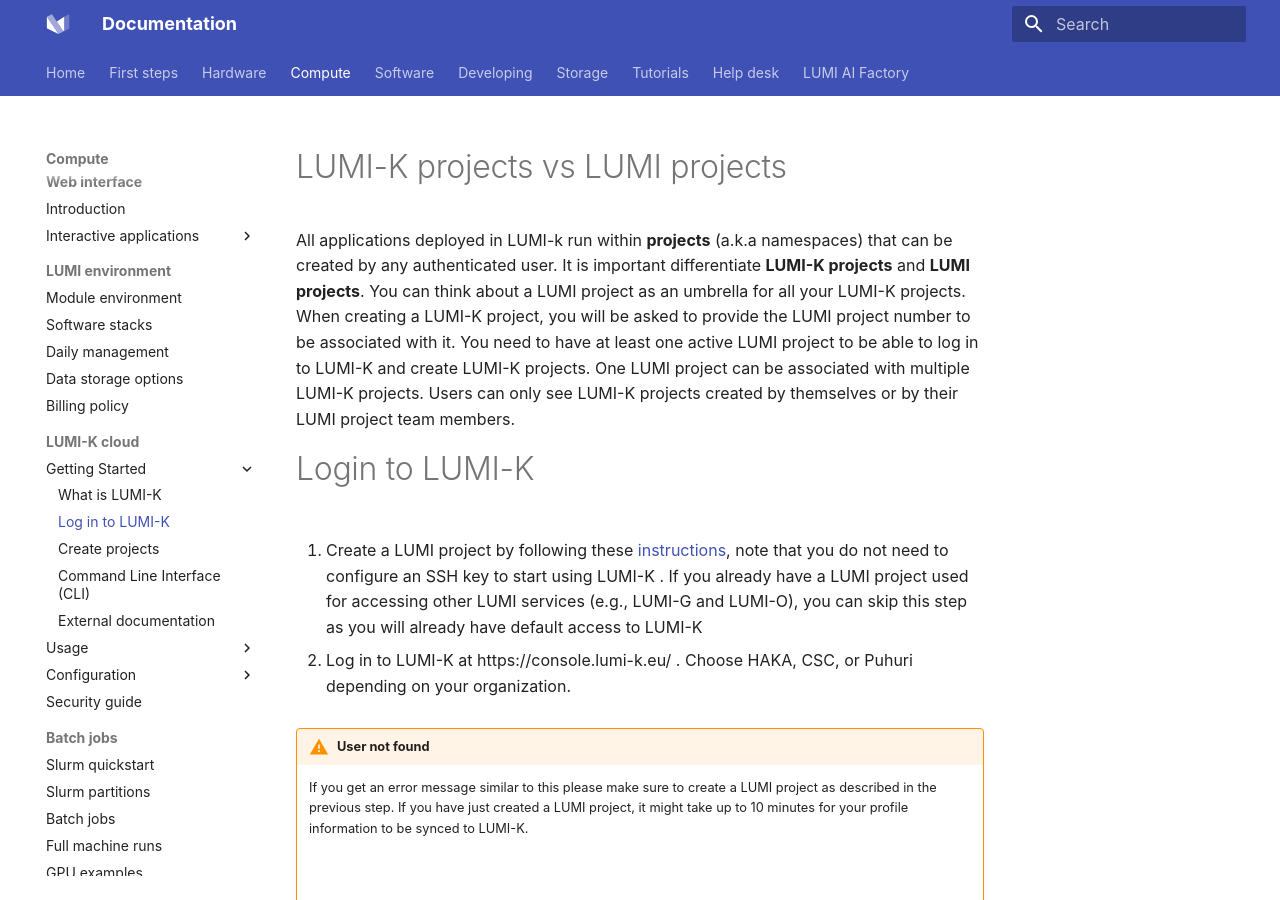
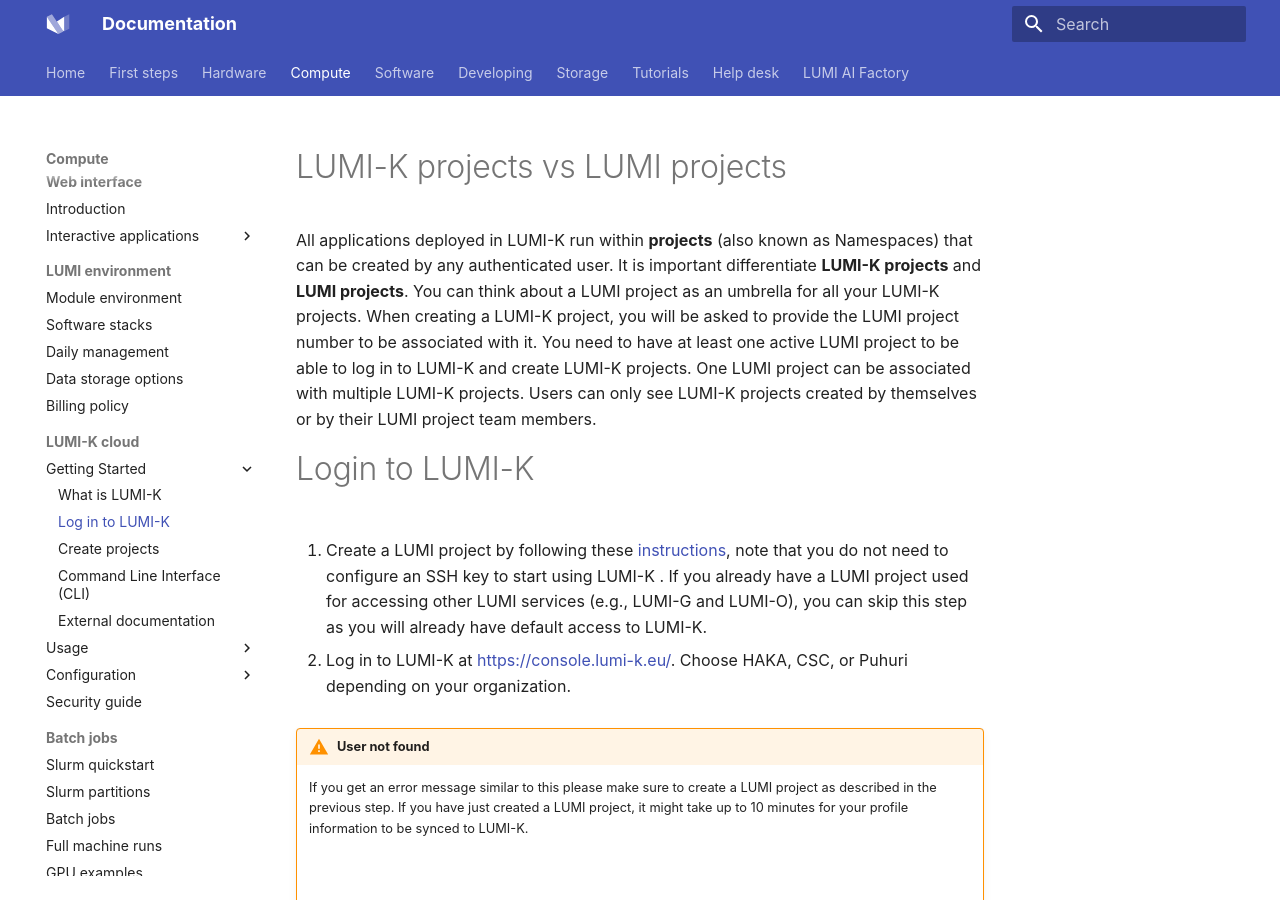
Before and after one commit to Lumi-supercomputer/lumi-userguide, an MkDocs documentation site: the page built from docs/compute/lumi-k/01_getting-started/02_lumik_login.md, in a window 1280 px wide and 900 px high. Built offline with MkDocs 1.6.1 and Material for MkDocs 9.7.7, drawn with Linux system fonts in a browser that asks for light colours; some of the changed lines change nothing that is shown.

Commit message:
Fix the link

```diff
--- a/docs/compute/lumi-k/01_getting-started/02_lumik_login.md
+++ b/docs/compute/lumi-k/01_getting-started/02_lumik_login.md
@@ -1,6 +1,6 @@
 # LUMI-K projects vs LUMI projects
 
-All applications deployed in LUMI-k run within **projects** (a.k.a namespaces)  that can be
+All applications deployed in LUMI-K run within **projects** (also known as Namespaces) that can be
 created by any authenticated user. It is important differentiate **LUMI-K projects** and **LUMI projects**.
 You can think about a LUMI project as an umbrella for all your LUMI-K projects. When creating a LUMI-K project,
 you will be asked to provide the LUMI project number to be associated with it. You need to have at least one active
@@ -12,9 +12,9 @@
 
 1. Create a LUMI project by following these [instructions](../../../firststeps/accessLUMI.md), note that you do not
 need to configure an SSH key to start using LUMI-K . If you already have a LUMI project used for accessing other LUMI
-services (e.g., LUMI-G and LUMI-O), you can skip this step as you will already have default access to LUMI-K
+services (e.g., LUMI-G and LUMI-O), you can skip this step as you will already have default access to LUMI-K.
 
-2. Log in to LUMI-K at https://console.lumi-k.eu/ . Choose HAKA, CSC, or Puhuri depending on your organization.
+2. Log in to LUMI-K at [https://console.lumi-k.eu/](https://console.lumi-k.eu/). Choose HAKA, CSC, or Puhuri depending on your organization.
 
 !!! Warning "User not found"
     If you get an error message similar to this please make sure to create a LUMI project as described in the previous step.
```
